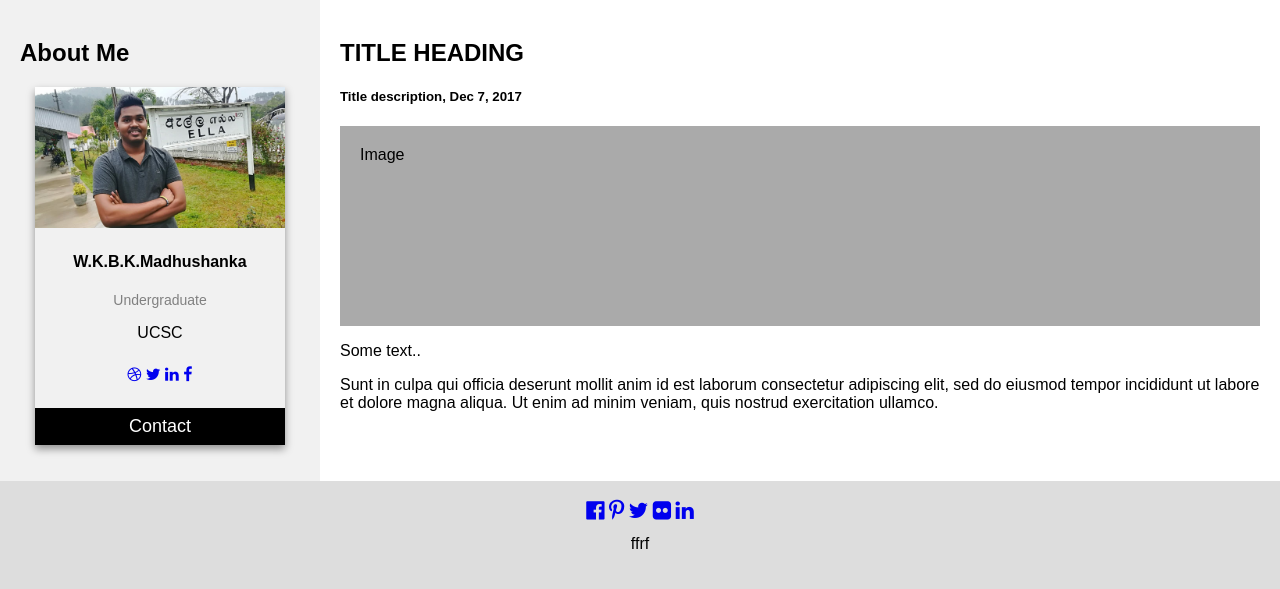
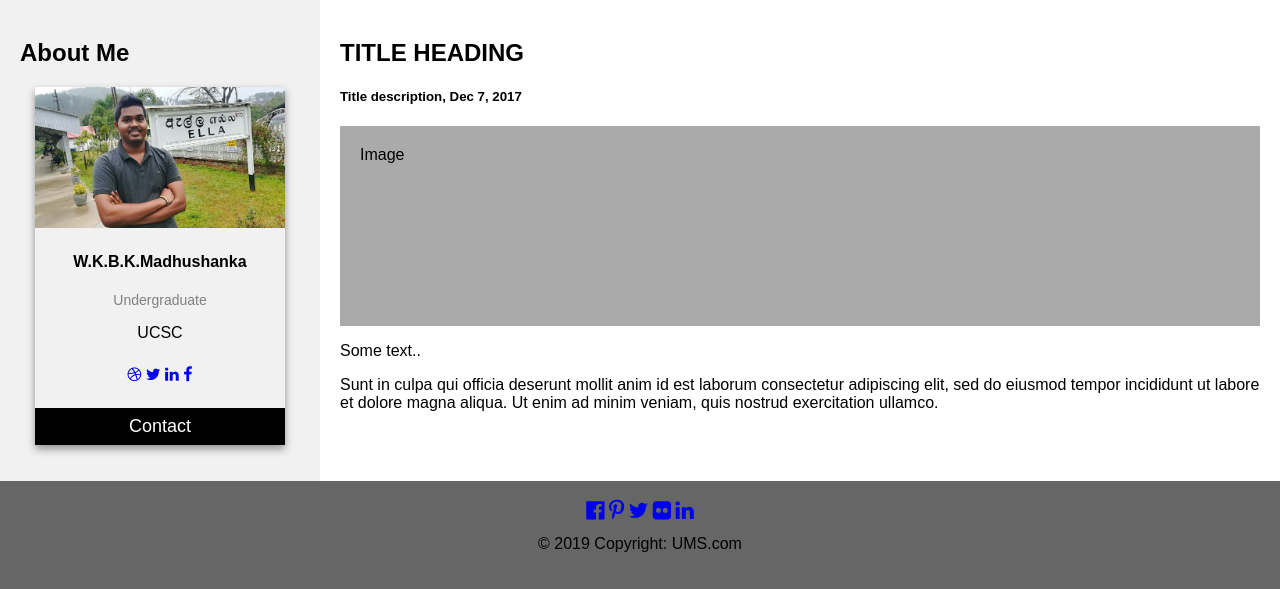
Before and after one commit to MadhushankaUCSC/UMS, a PHP site: page /home.php in a window 1280 px wide. Shown: the part 581-1170 px from the top of the page. Run offline with PHP 8.4, Linux system fonts and the light colour scheme.

Commit message:
modified

```diff
--- a/css/home.css
+++ b/css/home.css
@@ -104,7 +104,7 @@ body {
 .footer {
   padding: 20px;
   text-align: center;
-  background: #ddd;
+  background:  #666;
 }
 
 /* Responsive layout - when the screen is less than 700px wide, make the two columns stack on top of each other instead of next to each other */
--- a/home.php
+++ b/home.php
@@ -60,7 +60,7 @@
   <a href="#"><i class="fa fa-twitter fa-lg" ></i></a>
   <a href="#"><i class="fa fa-flickr fa-lg" ></i></a>
   <a href="#"><i class="fa fa-linkedin fa-lg" ></i></a>
-  <p>ffrf</p>
+  <p>© 2019 Copyright: UMS.com</p>
 </div>
 
 </body>
--- a/login.php
+++ b/login.php
@@ -10,7 +10,7 @@
 <body>
 	<div class="background">
 		<div class="card">
-			<form method="post" action="" >
+			<form method="post" action="checkvalidity.php" >
 				<fieldset>
 					<legend><h2>LOGIN</h2></legend>
 					<label for="email">Email</label><!--email lable-->
@@ -21,7 +21,7 @@
 					<input type="password" name="password" id="password" placeholder="Enter Password" value="<?php if($_GET['user_email']=='ww'){
 						echo '';}else{echo base64_decode($_GET['user_password']) ;} ?>" ><!-- input password box-->
 
-					<button  class="btn" type="submit" id="submit">Log In</button><br>
+					<button  class="btn" type="submit" name="submit" id="submit">Log In</button><br>
 				</fieldset>
 			</form>
 		</div>
```
Also changed, not shown: checkvalidity.php (added, +22 -0 lines).
